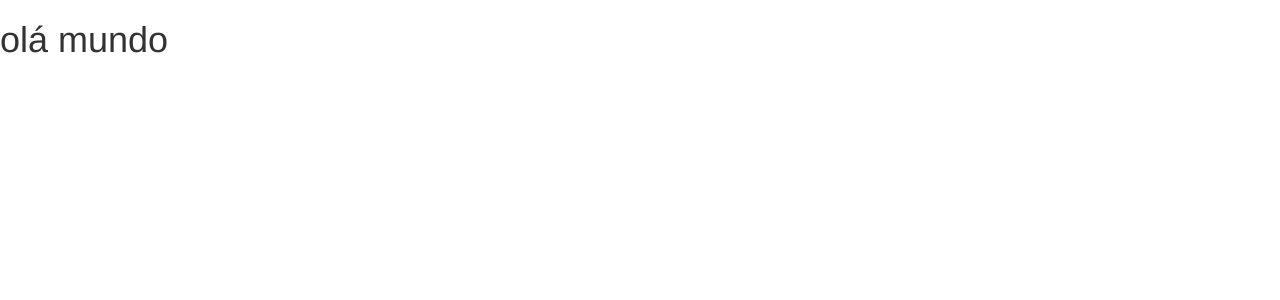
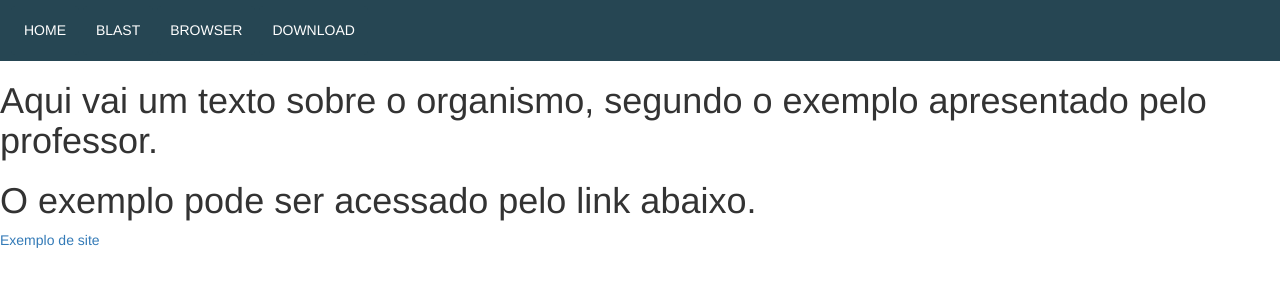
Before and after one commit to YannFigueiredo/projeto-bioinformatica, a Django app: page / in a window 1280 px wide. Shown: the top 300 px of the page. Run offline with Django 3.2, Linux system fonts and the light colour scheme; some libraries are stand-ins or nearby versions.

Commit message:
Adicionadas primeiras edições na barr superior do site

```diff
--- a/bioinfo_project/bioinfo_web/static/css/styles.css
+++ b/bioinfo_project/bioinfo_web/static/css/styles.css
@@ -0,0 +1,39 @@
+div.div_barra_superior{
+    background-color: #264653;
+}
+
+button.btn.home{
+    background-color: #264653;
+    color: white;
+}
+
+button.btn.home:hover{
+    background-color: #2a9d8f;
+}
+
+button.btn.blast{
+    background-color: #264653;
+    color: white;
+}
+
+button.btn.blast:hover{
+    background-color: #2a9d8f;
+}
+
+button.btn.browser{
+    background-color: #264653;
+    color: white;
+}
+
+button.btn.browser:hover{
+    background-color: #2a9d8f;
+}
+
+button.btn.download{
+    background-color: #264653;
+    color: white;
+}
+
+button.btn.download:hover{
+    background-color: #2a9d8f;
+}
--- a/bioinfo_project/bioinfo_web/templates/base.html
+++ b/bioinfo_project/bioinfo_web/templates/base.html
@@ -12,6 +12,18 @@
     <title>{% block title %}{% endblock %}</title>
 </head>
 <body>
+    <div>
+        <div class="div_barra_superior">
+            <nav id="nav_menu_abas" class="navbar navbar-dark navbar-expand-md navigation-clean-search">
+                <div>
+                    <a href=""><button class="btn home" id="bt_home"><h5 class="h5 menu abas" id="h5_home">HOME</h5></button></a>
+                    <a href=""><button class="btn blast" id="bt_blast"><h5 class="h5 menu abas" id="h5_blast">BLAST</h5></button></a>
+                    <a href=""><button class="btn browser" id="bt_browser"><h5 class="h5 menu abas" id="h5_browser" class="base">BROWSER</h5></button></a>
+                    <a href=""><button class="btn download" id="bt_download"><h5 class="h5 menu abas" id="h5 download">DOWNLOAD</h5></button></a>
+                </div>
+            </nav>
+        </div>
+    </div>
     {% block content %}
     {% endblock %}
     <script
--- a/bioinfo_project/bioinfo_web/templates/bioinfo_web/home.html
+++ b/bioinfo_project/bioinfo_web/templates/bioinfo_web/home.html
@@ -3,5 +3,7 @@
 {% block title %} Home {% endblock %}
 
 {% block content %}
-    <h1>olá mundo</h1>
+    <h1>Aqui vai um texto sobre o organismo, segundo o exemplo apresentado pelo professor.</h1>
+    <h1>O exemplo pode ser acessado pelo link abaixo.</h1>
+    <a href="http://www.whiteflygenomics.org/cgi-bin/bta/index.cgi" target="_blank">Exemplo de site</a>
 {% endblock %}
```
